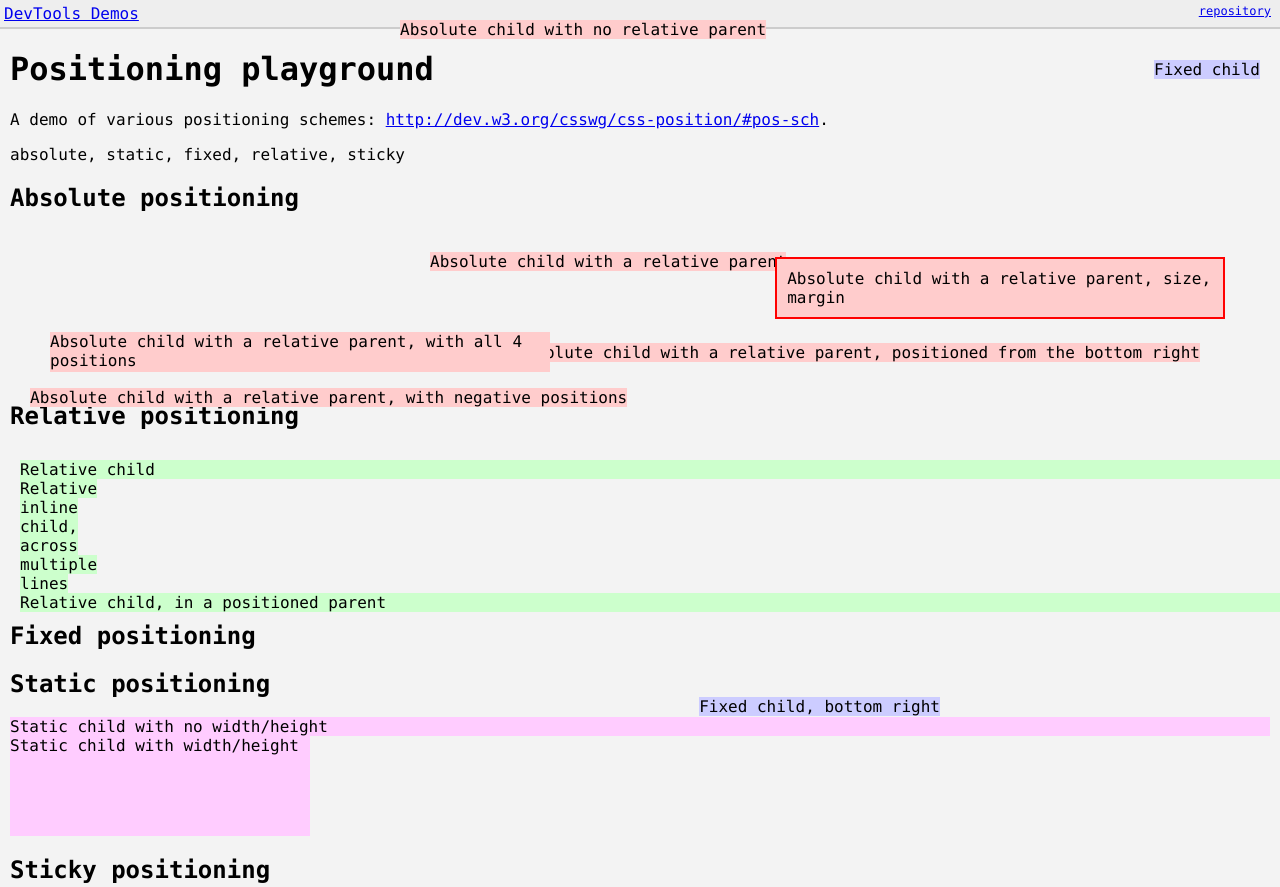
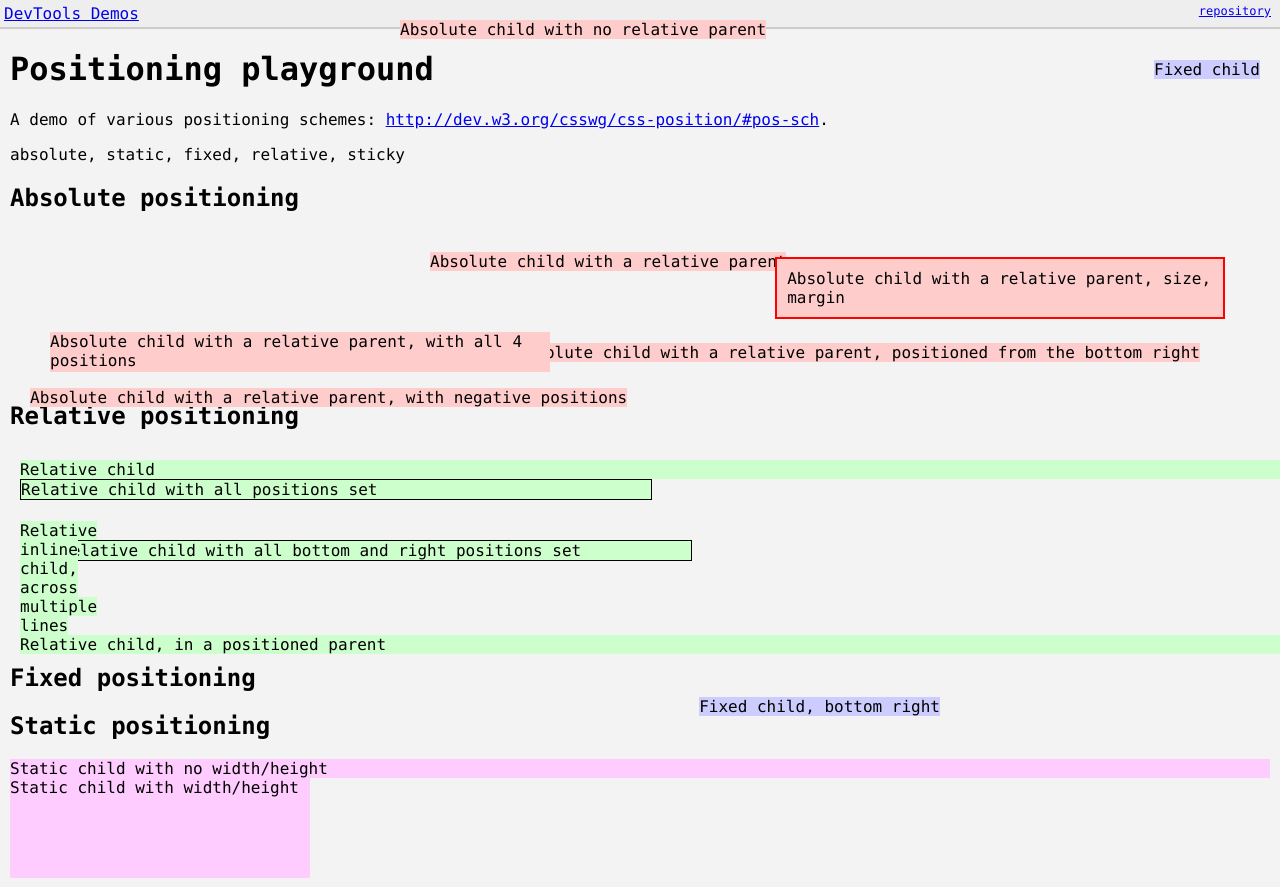
Before and after one commit to bgrins/devtools-demos, a website: page inspector/positions.html in a window 1280 px wide. Shown: the top 887 px of the page. Drawn offline with Linux system fonts and the light colour scheme.

Commit message:
add relative-all and relative-bottom-right elements

```diff
--- a/inspector/positions.html
+++ b/inspector/positions.html
@@ -13,6 +13,8 @@
 
 .relative { position: relative; top: 10px; left: 10px; background: #cfc;}
 .relative-inline { position: relative; top: 10px; left: 10px; display: inline; background: #cfc;}
+.relative-bottom-right { position: relative; bottom: -50px; right: -50px; width: 50%; background: #cfc; border: solid 1px; }
+.relative-all { position: relative; top: 10px; left: 10px; bottom: 50px; right: 50px; width: 50%; background: #cfc; border: solid 1px; }
 
 .static { position: static; top: 10px; left: 10px; background: #fcf; }
 .static-size { position: static; top: 10px; left: 10px; width: 300px; height: 100px; background: #fcf; }
@@ -84,6 +86,12 @@
 <div id="relative-container">
   <div class="relative">
     Relative child
+  </div>
+  <div class="relative-all">
+    Relative child with all positions set
+  </div>
+  <div class="relative-bottom-right">
+    Relative child with all bottom and right positions set
   </div>
   <div style="width: 100px;">
   <div class="relative-inline">
```
